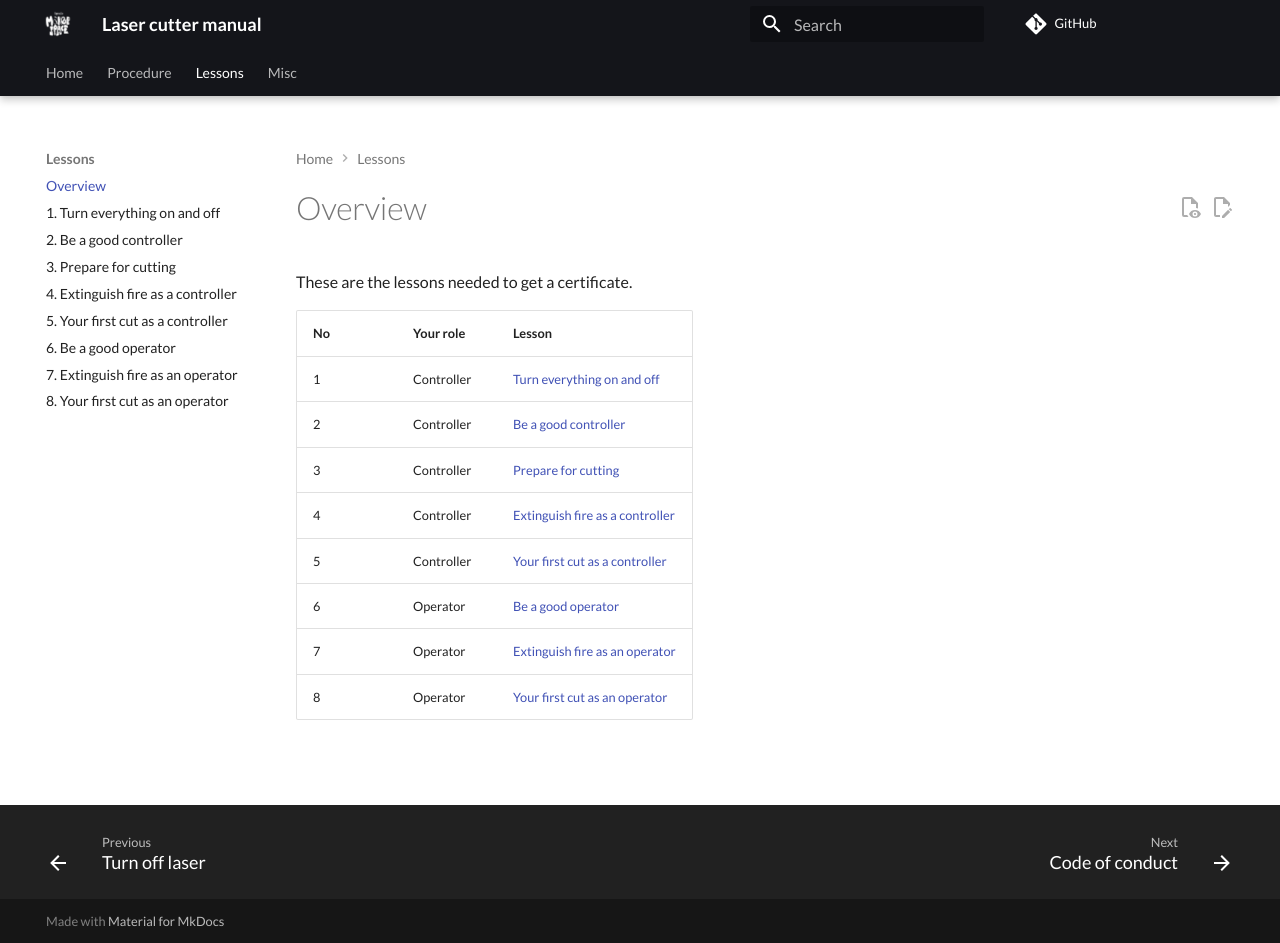
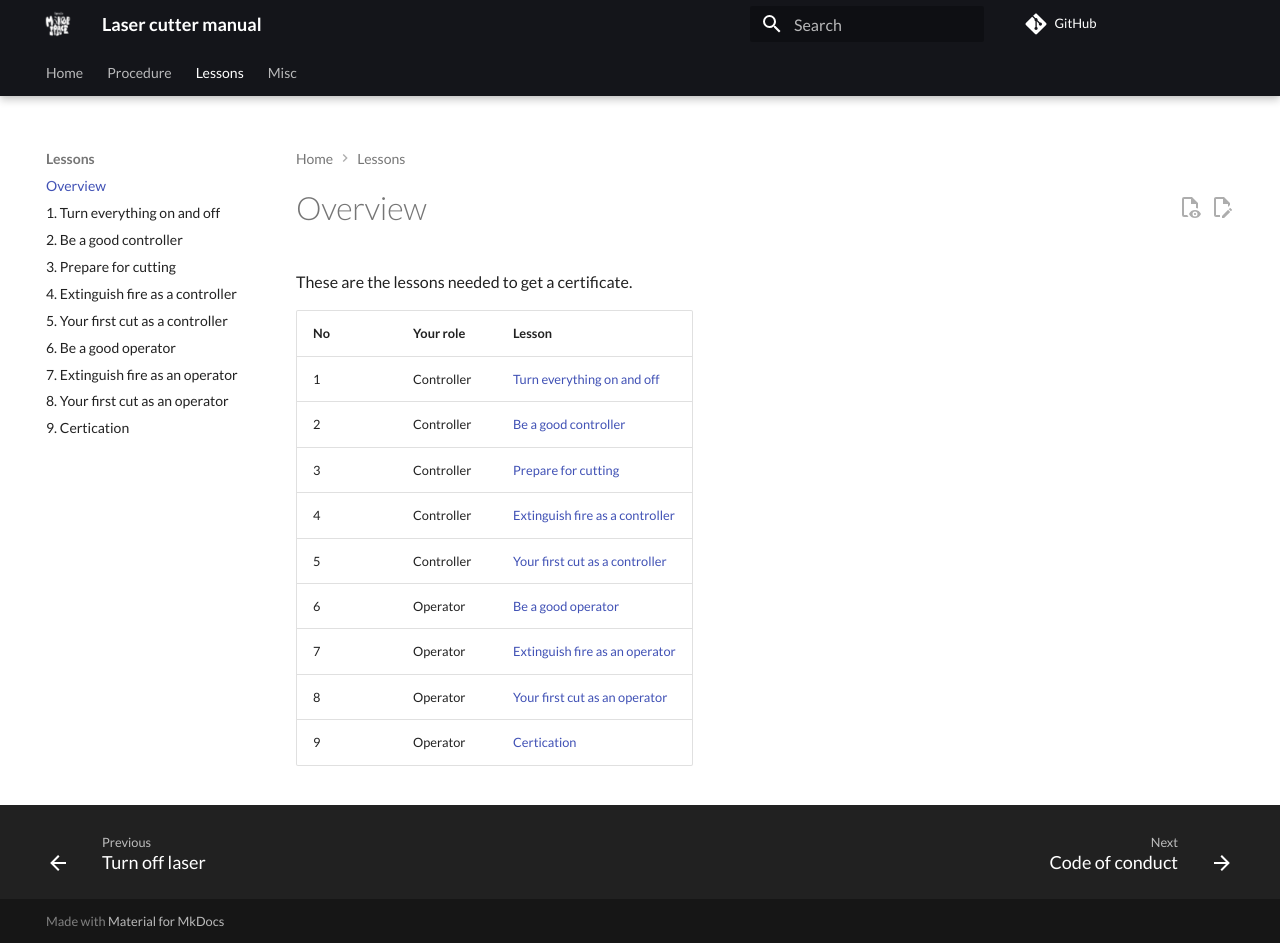
Before and after one commit to uppsala-makerspace/laser_cutter_guide, an MkDocs documentation site: the page built from docs/lessons/README.md, in a window 1280 px wide and 943 px high. Built offline with MkDocs 1.6.1 and Material for MkDocs 9.7.7, drawn with Linux system fonts in a browser that asks for light colours; comment, search, counter and statistics services are not loaded.

Commit message:
Add certification lesson

```diff
--- a/docs/lessons/README.md
+++ b/docs/lessons/README.md
@@ -12,3 +12,4 @@ No |Your role |Lesson
 6  |Operator  |[Be a good operator](6_be_a_good_operator.md)
 7  |Operator  |[Extinguish fire as an operator](7_extinguish_fire_as_operator.md)
 8  |Operator  |[Your first cut as an operator](8_your_first_cut_as_operator.md)
+9  |Operator  |[Certication](9_certification.md)
--- a/mkdocs.yml
+++ b/mkdocs.yml
@@ -32,6 +32,7 @@ nav:
     - 6. Be a good operator: lessons/6_be_a_good_operator.md)
     - 7. Extinguish fire as an operator: lessons/7_extinguish_fire_as_operator.md)
     - 8. Your first cut as an operator: lessons/8_your_first_cut_as_operator.md)
+    - 9. Certication: lessons/9_certification.md)
   - Misc:
     - Code of conduct: CODE_OF_CONDUCT.md
     - Contributing: CONTRIBUTING.md
```
